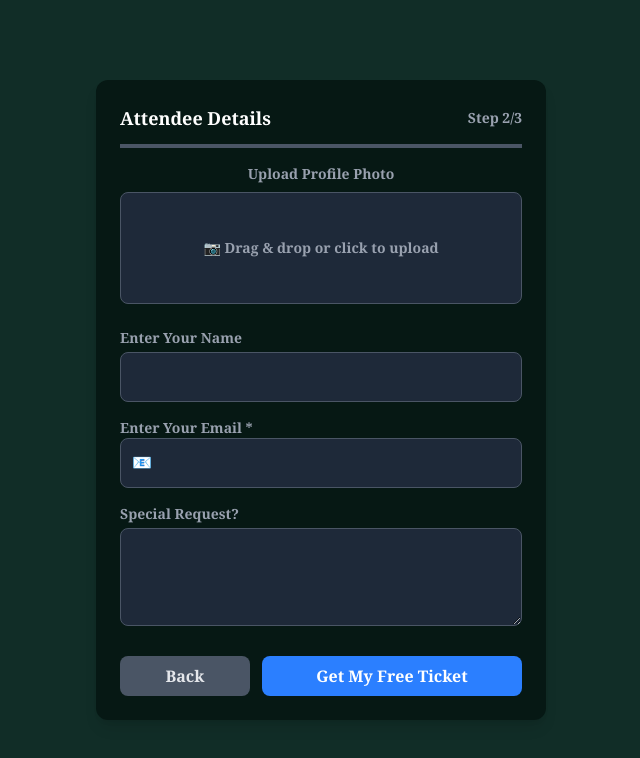
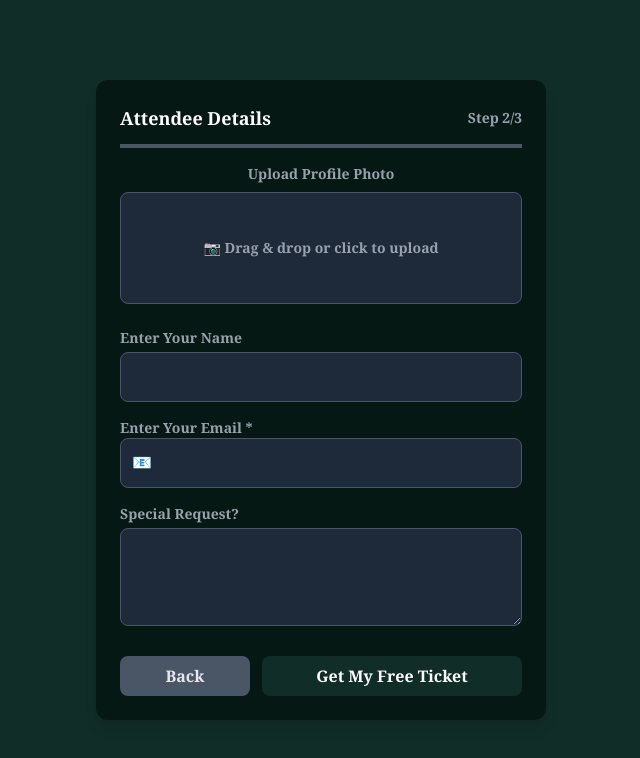
Before and after one commit to jayteemoney/ticket, a React (Vite) app: page /details in a window 1280 px wide. Shown: the top 758 px of the page, without its empty margins (319-959 px from the left). Built offline with nearby package versions, Linux system fonts and the light colour scheme.

Commit message:
button adjustments

```diff
--- a/src/components/AttendeeDetails.jsx
+++ b/src/components/AttendeeDetails.jsx
@@ -140,7 +140,7 @@ const AttendeeDetails = ({ formData, setFormData }) => {
             </button>
             <button
               type="submit"
-              className="w-2/3 bg-blue-500 hover:bg-blue-600 py-2 rounded-lg transition cursor-pointer"
+              className="w-2/3 bg-[#112d27] hover:bg-[#112d27e0] py-2 rounded-lg transition cursor-pointer"
             >
               Get My Free Ticket
             </button>
```
